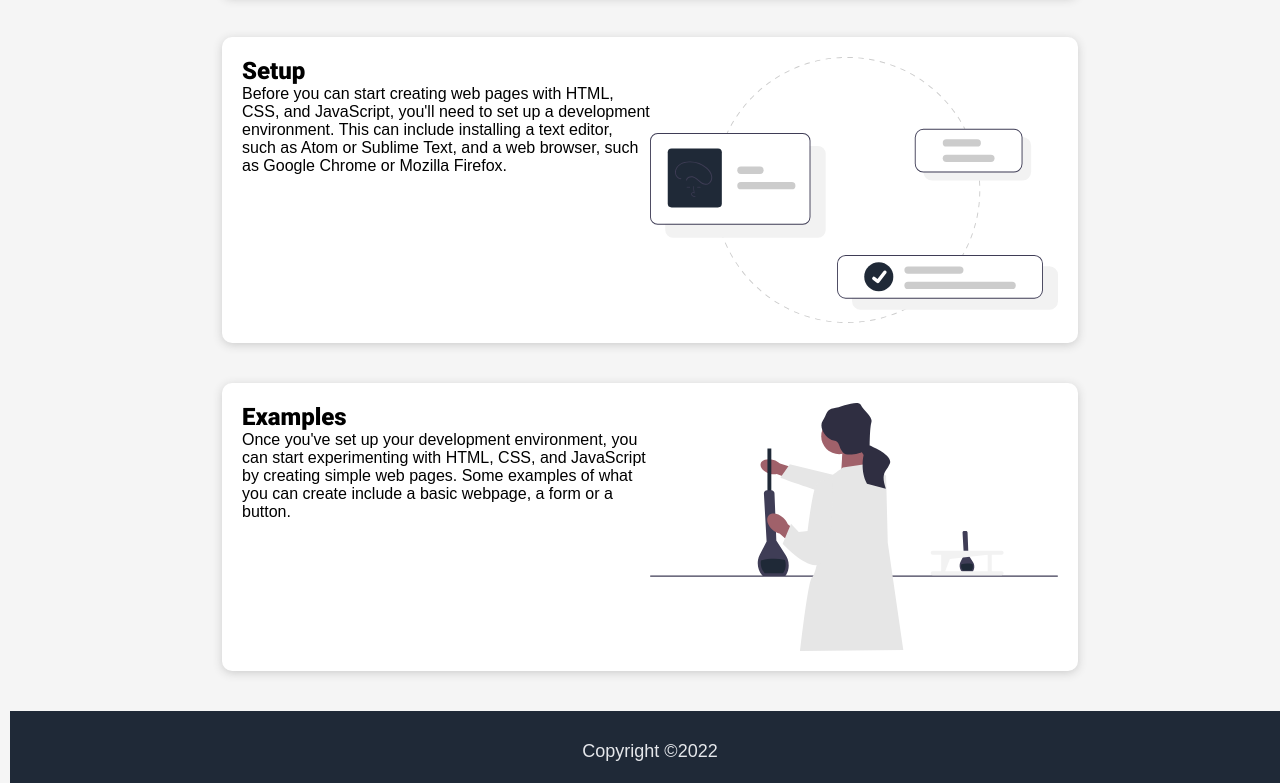
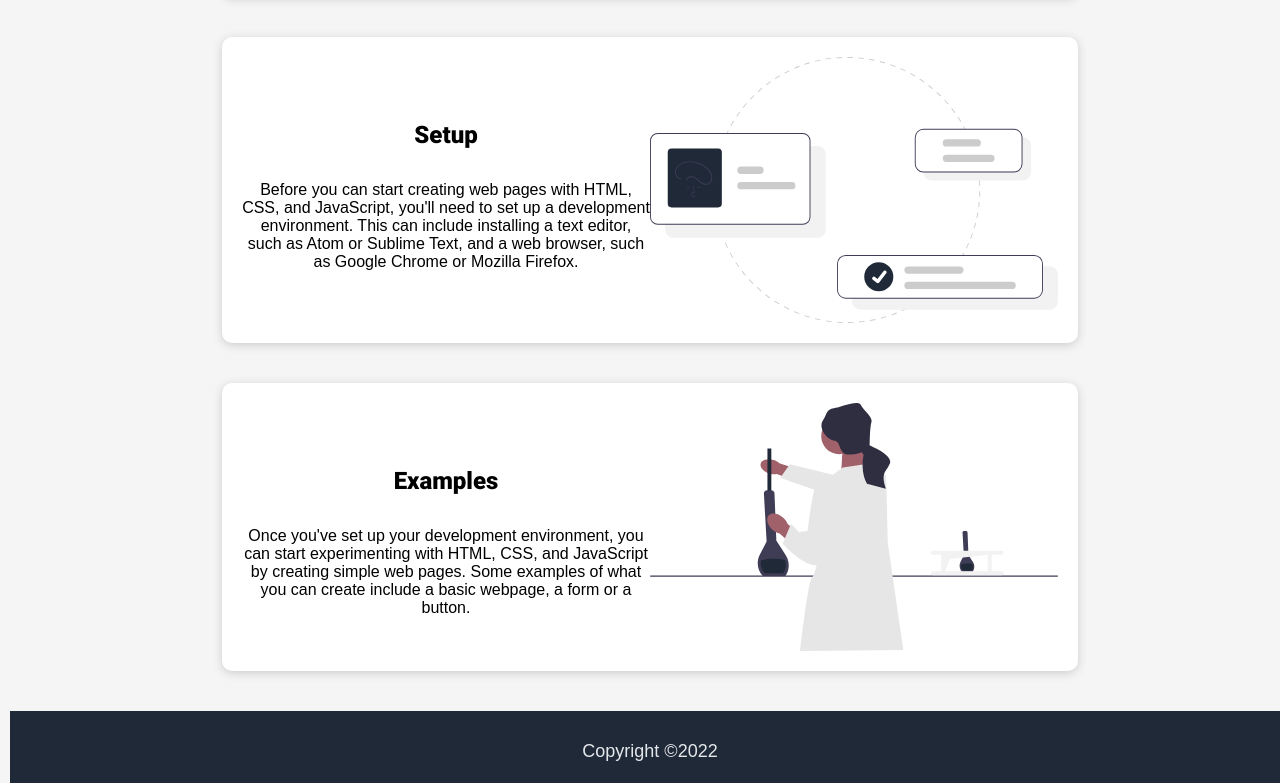
Before and after one commit to KRN-8/WebSite_BN-Course_CSS-group, a plain HTML site: page pages/gettingstarted.html in a window 1280 px wide. Shown: the part 443-1226 px from the top of the page. Drawn offline with Linux system fonts and the light colour scheme.

Commit message:
- Update cards

```diff
--- a/css/gettingstarted.css
+++ b/css/gettingstarted.css
@@ -44,6 +44,15 @@ nav {
   background-color: #1f2937;
   padding:  1rem 7.375rem;
   color: white;
+}
+
+.dec {
+  padding-top: 4rem;
+  width: 50%;
+  display: flex;
+  flex-direction: column;
+  gap: 2rem;
+  text-align: center;
 }
 
 .topnav-right {
```
